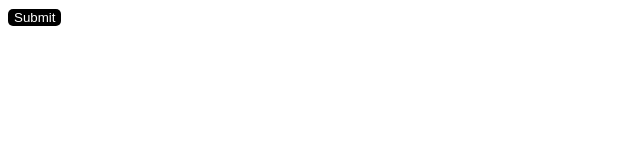
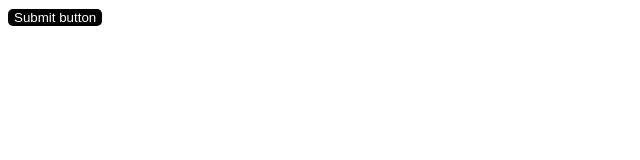
Before and after one commit to acciojob/hover-button-sandeepsamanth, a website: page main.html in a window 1280 px wide. Shown: the full height of the page, 0-640 px from the left. Drawn offline with Linux system fonts and the light colour scheme.

Commit message:
created a submission

```diff
--- a/main.html
+++ b/main.html
@@ -10,7 +10,7 @@
 	<!-- the entire body must be written by student -->
     <script type="text/javascript" src="./script.js">
 </script>
-<button id="btn" class="submit-button">Submit</button>
+<button id="btn" class="submit-button">Submit button</button>
 </body>
 
 </html>
```
